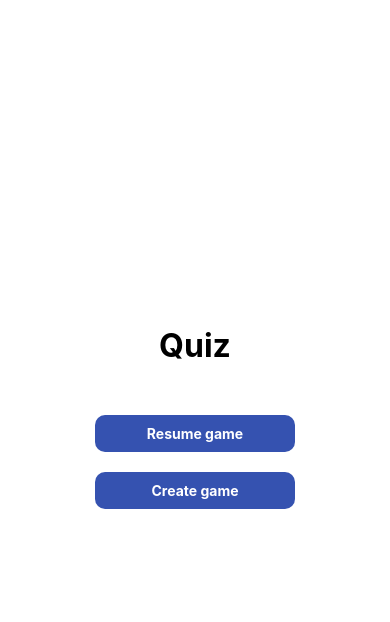
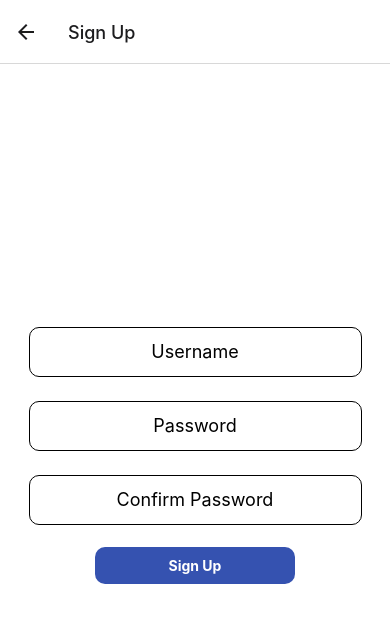
Before and after one commit to Floupper/BinaryWizards-Mobile, a React Native app in the folder BinaryWizards-MobileApp/: screen /Signup in a window 390 px wide. Shown: the top 622 px of the page. Built offline with nearby package versions, Linux system fonts and the light colour scheme.

Commit message:
feat: add UI for signup screen

```diff
--- a/BinaryWizards-MobileApp/src/navigation/StackNavigator.js
+++ b/BinaryWizards-MobileApp/src/navigation/StackNavigator.js
@@ -6,6 +6,7 @@ import QuestionScreen from "../screens/QuestionsScreen";
 import EndScreen from "../screens/EndScreen";
 import CreateGame from "../screens/CreateGame";
 import ResumeGamesScreen from "../screens/ResumeGamesScreen";
+import Signup from "../screens/Signup";
 
 const Stack = createNativeStackNavigator();
 
@@ -43,6 +44,12 @@ export default function StackNavigator() {
                 options={{ headerShown: false }
                 }
             />
+            <Stack.Screen
+                name="Signup"
+                component={Signup}
+                options={{ headerShown: true, title: "Sign Up" }
+                }
+            />
         </Stack.Navigator>
     </>);
 }
--- /dev/null
+++ b/BinaryWizards-MobileApp/src/screens/Signup.js
@@ -0,0 +1,30 @@
+import React from 'react';
+import { View, TextInput } from 'react-native';
+import { styleInput } from '../styles/input';
+import { styleContainer } from '../styles/container';
+import PrimaryButton from "../components/PrimaryButton";
+import { styleButton } from "../styles/buttons";
+
+export default function Signup() {
+    return (
+        <View style={styleContainer.container}>
+            <TextInput
+                style={styleInput.input}
+                placeholder="Username"
+            />
+            <TextInput
+                style={styleInput.input}
+                placeholder="Password"
+            />
+            <TextInput
+                style={styleInput.input}
+                placeholder="Confirm Password"
+            />
+            <PrimaryButton
+                text="Sign Up"
+                // onPress={handlePress}
+                style={styleButton.button}
+            />
+        </View>
+    );
+}
--- /dev/null
+++ b/BinaryWizards-MobileApp/src/styles/input.js
@@ -0,0 +1,13 @@
+import { StyleSheet } from "react-native";
+
+export const styleInput = StyleSheet.create({
+    input: {
+        height: 50,
+        width: "90%",
+        margin: 12,
+        borderWidth: 1,
+        borderRadius: 10,
+        fontSize: 18,
+        textAlign: "center",
+    }
+});
```
